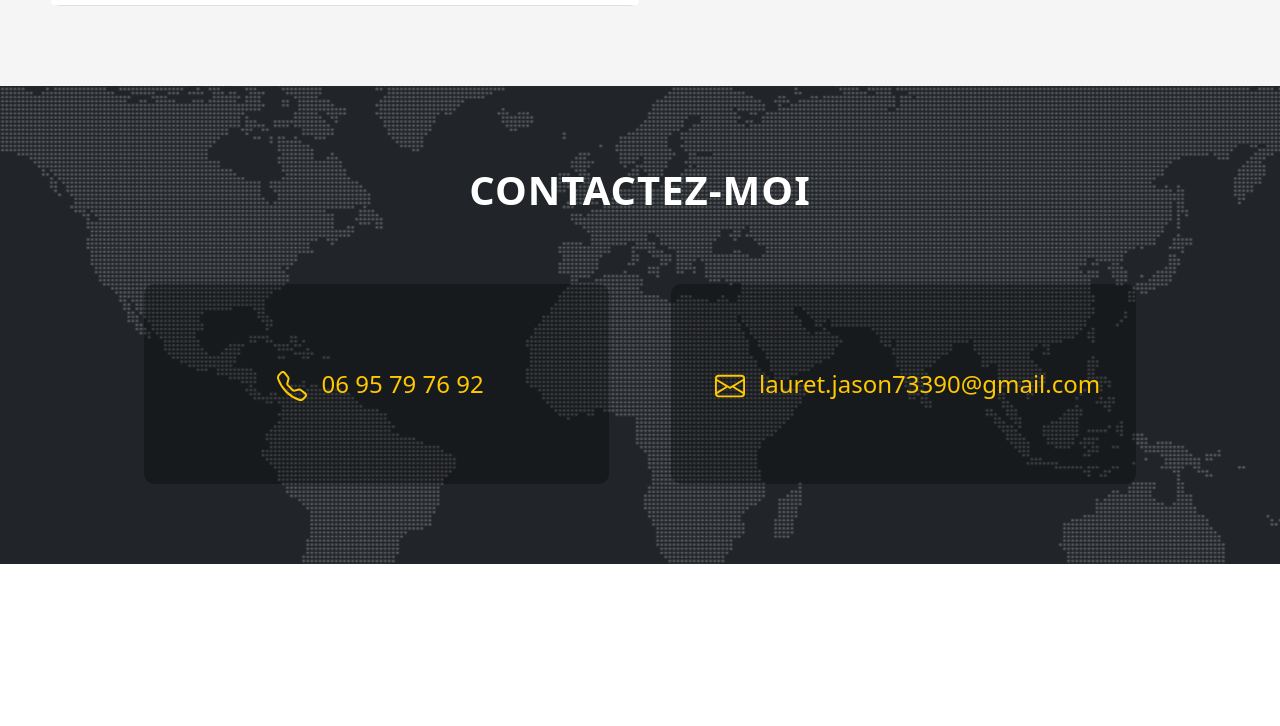
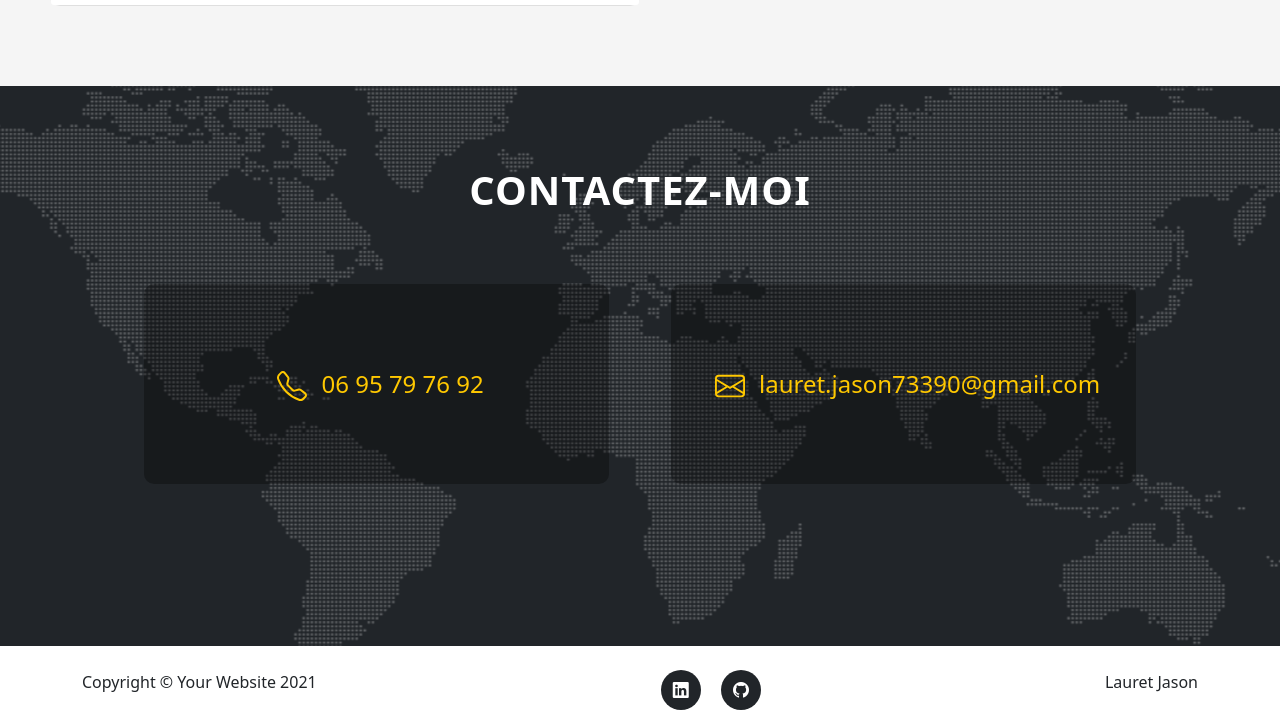
Before and after one commit to JasonLauret/Portfolio-Jason, a plain HTML site: page index.html in a window 1280 px wide. Shown: the part 4886-5612 px from the top of the page. Before the commit the page ends 5450 px from the top, so only its background shows below. Drawn offline with nearby package versions, Linux system fonts and the light colour scheme.

Commit message:
Création du Footer

```diff
--- a/index.html
+++ b/index.html
@@ -245,9 +245,9 @@
     <!-- _______________Contact_______________ -->
 
     <section class="contact" id="contact">
+        <h1 class="titre_section text-white">Contactez-moi</h1>
         <div class="container">
-            <h1 class="titre_section text-white">Contactez-moi</h1>
-            <div class="row d-flex justify-content-evenly g-3">
+            <div class="row d-flex justify-content-evenly g-5">
                 <div class="col-md-9 col-lg-5 info_contact">
                     <a class="ms-2 fs-4 text-decoration-none" href="tel:+33695797692">
                         <svg xmlns="http://www.w3.org/2000/svg" width="30" height="30" fill="currentColor" class="me-2 bi bi-telephone" viewBox="0 0 16 16">
@@ -267,6 +267,23 @@
             </div>
         </div>
     </section>
+
+    <!--_______________Footer_______________-->
+
+    <footer class="container">
+        <div class="d-flex justify-content-between">
+            <div>
+                <p>Copyright &copy; Your Website 2021</p>
+            </div>
+            <div>
+                <a class="btn-dark btn-social mx-2" target="_blank" href="https://www.linkedin.com/in/jason-lauret-5b9b47210/"><i class="bi bi-linkedin"></i></a>
+                <a class="btn-dark btn-social mx-2" target="_blank" href="https://github.com/JasonLauret"><i class="bi bi-github"></i></a>
+            </div>
+            <div>
+                <p>Lauret Jason</p>
+            </div>
+        </div>
+    </footer>
 
     <!-- _________________________Modal_________________________ -->
     <!-- Modal Limeux Maurane -->
--- a/style.css
+++ b/style.css
@@ -137,9 +137,11 @@ body {
 /* --------------Contact-------------- */
 
 .contact {
-    background: url("assets/img/contact/map-image.png") no-repeat;background-color: #212529;
+    background: url("assets/img/contact/map-image.png") no-repeat;
+    background-color: #212529;
     background-repeat: no-repeat;
     background-position: center;
+    min-height: 70vh;
     height: auto;
     padding-top: 10vh;
     padding-bottom: 10vh;
@@ -170,6 +172,22 @@ body {
 .info_contact > a:hover {
     color: rgb(202, 158, 0);
 }
+
+/* --------------Footer-------------- */
+
+footer {
+    padding-top: 3vh;
+    padding-bottom: 2vh;
+}
+.btn-social {
+    height: 2.5rem;
+    width: 2.5rem;
+    display: inline-flex;
+    align-items: center;
+    justify-content: center;
+    padding: 0;
+    border-radius: 100%;
+  }
 /*_____________________________________________________*/
 
 /* ___Modal___ */
```
